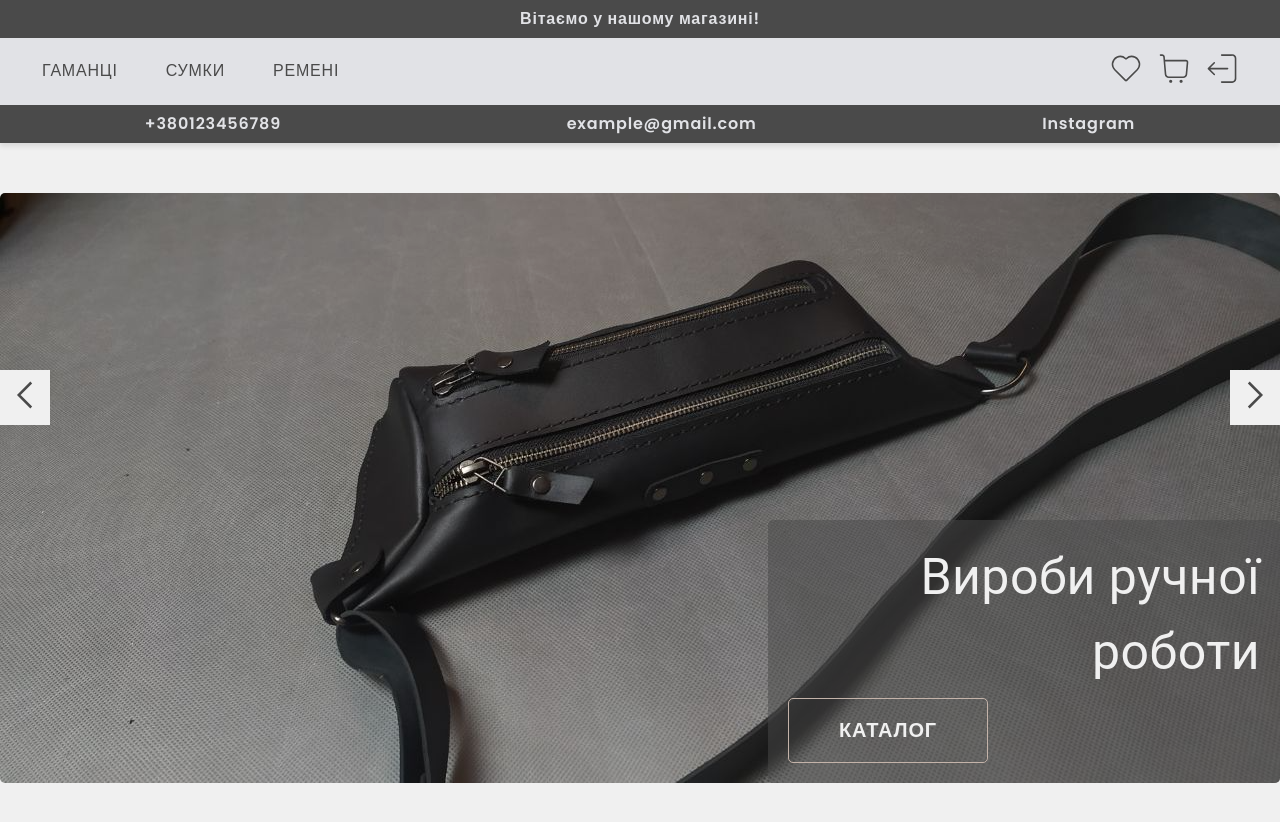
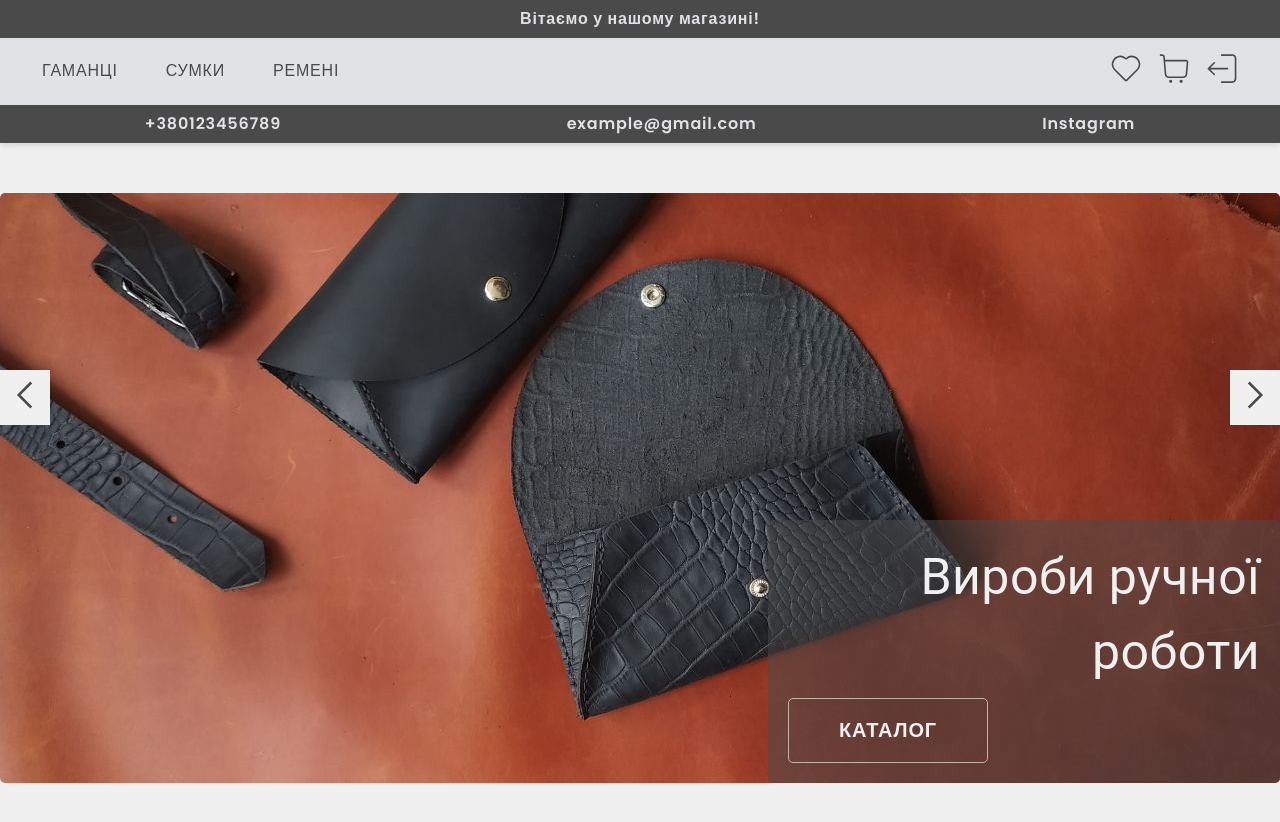
Before and after one commit to KaterynaKocheharova/Handmade-Products-Store, a React (Vite) app: page / in a window 1280 px wide. Shown: the top 822 px of the page. Built offline with nearby package versions, Linux system fonts and the light colour scheme.

Commit message:
add two slider mods clicking and autoplay

```diff
--- a/src/components/HomePageComponents/HomePageSwiper/HomePageSwiper.jsx
+++ b/src/components/HomePageComponents/HomePageSwiper/HomePageSwiper.jsx
@@ -4,6 +4,7 @@ import { selectAllProducts } from "../../../redux/products/selectors";
 import CustomSwiper from "components/common/CustomSwiper/CustomSwiper";
 import SwiperTextBox from "../SwiperTextBox/SwiperTextBox";
 import SwiperCustomNavBtns from "../SwiperCustomNavBtns/SwiperCustomNavBtns";
+import { useState } from "react";
 
 const HomePageSwiperConfigs = {
   effect: "fade",
@@ -25,9 +26,12 @@ const HomePageSwiperConfigs = {
 
 const HomePageSwiper = () => {
   const slides = useSelector(selectAllProducts);
+  const [sliderMode, setSliderMode] = useState("clicking"); // autoplay / clicking
+
+  const filetredConfigs = sliderMode === "autoplay" ? {...HomePageSwiperConfigs} : {...HomePageSwiperConfigs, autoplay: false, speed: 300}
 
   return (
-    <CustomSwiper slides={slides} configs={HomePageSwiperConfigs}>
+    <CustomSwiper slides={slides} configs={filetredConfigs}>
       <SwiperTextBox />
       <SwiperCustomNavBtns />
     </CustomSwiper>
--- a/src/components/common/CustomSwiper/CustomSwiper.jsx
+++ b/src/components/common/CustomSwiper/CustomSwiper.jsx
@@ -10,8 +10,7 @@ const CustomSwiper = ({
   handleOnSwiper,
   handleSlideChange,
   configs,
-  children,
-}) => {
+  children}) => {
   return (
     <div className={css["product-swiper"]}>
       <Swiper
```
